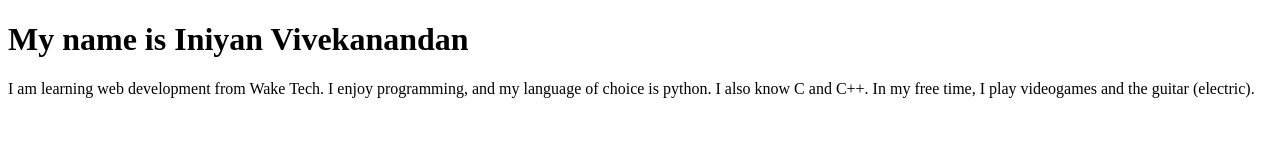
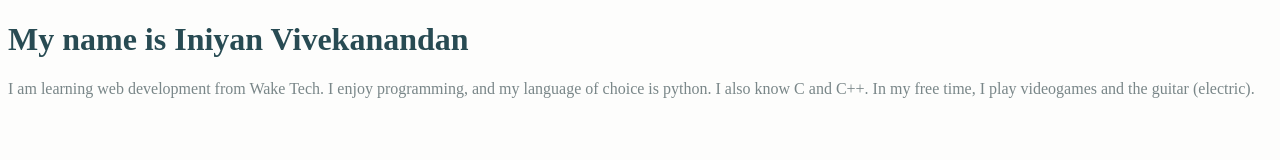
Before and after one commit to ivivekanandan/ivivekanandan.github.io, a plain HTML site: page index.html in a window 1280 px wide. Drawn offline with Linux system fonts and the light colour scheme.

Commit message:
Update index.html
Updated index.html

```diff
--- a/index.html
+++ b/index.html
@@ -3,9 +3,9 @@
 <head>
     <title>My Personal Introduction</title>
     <style>
-        body{background-color: FDFDFC;}
-        h1{color:284B53;}
-        p{color:798688}
+        body{background-color: #FDFDFC;}
+        h1{color:#284B53;}
+        p{color:#798688}
 
     </style>
 </head>
```
